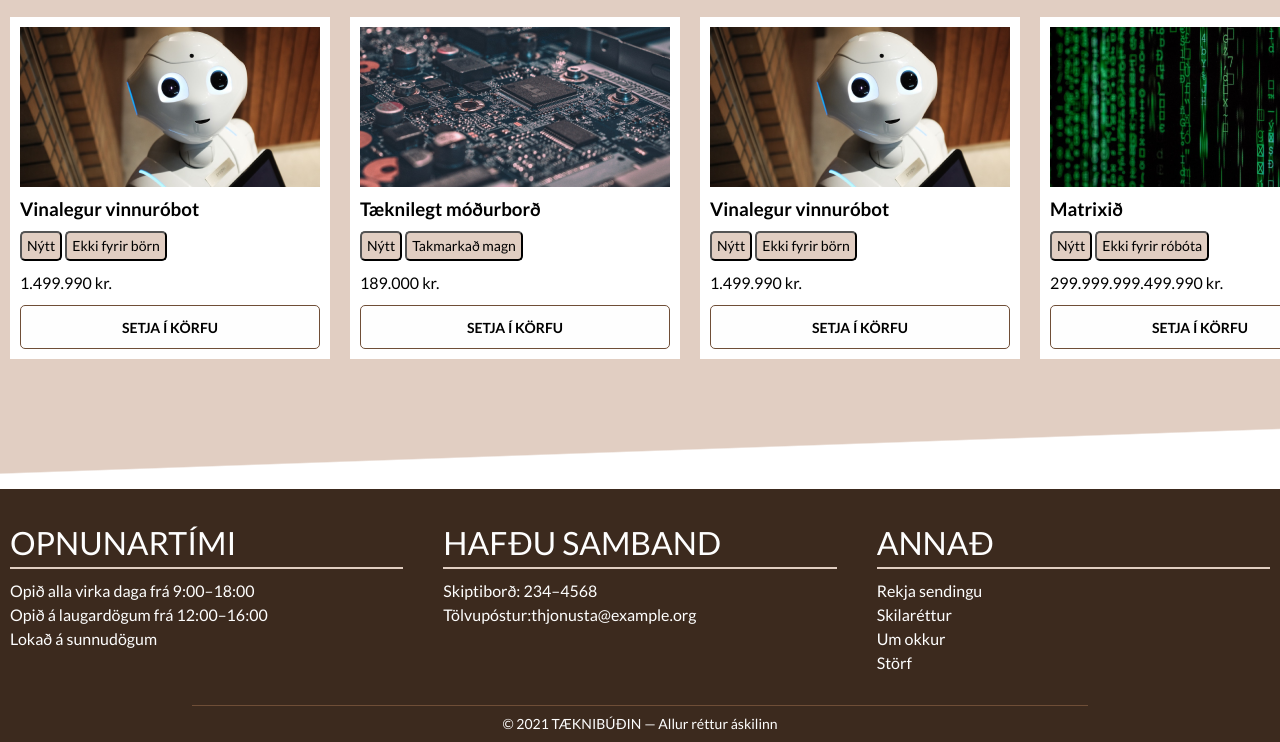
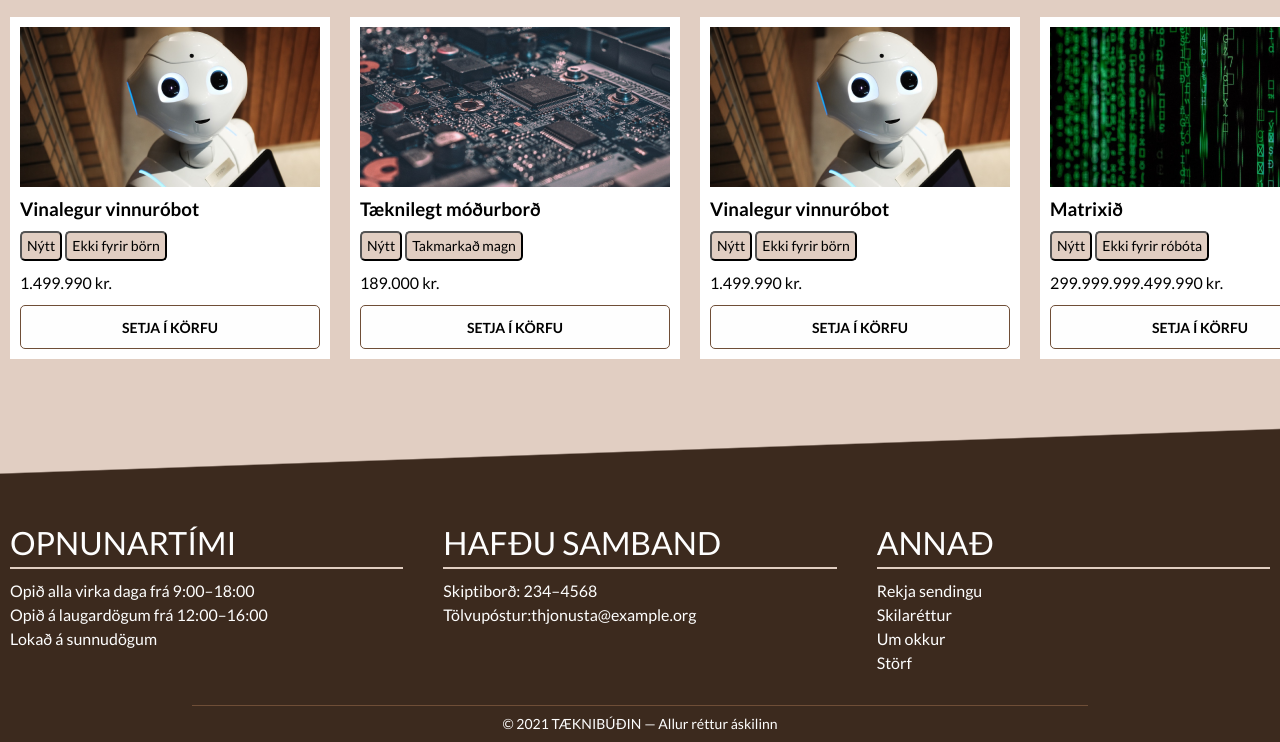
Before and after one commit to hemmiklemmi/Taeknibudin-vefsida, a website: page index.html in a window 1280 px wide. Shown: the part 2558-3300 px from the top of the page. Drawn offline with Linux system fonts and the light colour scheme.

Commit message:
bætti við halla í lok forsíðu og setti öll halla div i triangles.scss

```diff
--- a/index.html
+++ b/index.html
@@ -158,8 +158,9 @@
                     </section>
                 </div>
             </div>
-            <div class="triangle-container-r"></div>
+            <div class="triangle-container-footer"></div>
         </main>
+
         <footer>
             <section class="footer-section">
                 <h2>OPNUNARTÍMI</h2>
--- a/styles.scss
+++ b/styles.scss
@@ -5,3 +5,4 @@
 @import 'styles/content-new';
 @import 'styles/products-new';
 @import 'styles/footer';
+@import 'styles/triangles';
--- a/styles/fonts.scss
+++ b/styles/fonts.scss
@@ -45,13 +45,6 @@ body {
   }
 }
 
-.products {
-  .products-h2-container h2 {
-    font-size: 36px;
-    line-height: 48px;
-  }
-}
-
 footer {
   h2 {
     font-family: 'Lato', sans-serif;
@@ -66,3 +59,10 @@ footer {
     line-height: 16px;
   }
 }
+
+.products {
+  .products-h2-container h2 {
+    font-size: 36px;
+    line-height: 48px;
+  }
+}
--- a/styles/products-new.scss
+++ b/styles/products-new.scss
@@ -1,3 +1,9 @@
+.products-h2-container {
+  h2 {
+    grid-column: 2;
+  }
+}
+
 .products {
   background: #e1cec2;
   display: grid;
@@ -42,21 +48,3 @@ section {
   height: 44px;
   padding: 10px 15px;
 }
-
-.triangle-container {
-  background: linear-gradient(178deg, rgb(255 255 255) 41%, #e1cec2 42%);
-  height: 100px;
-  width: 100%;
-
-  &-r {
-    background: linear-gradient(-2deg, rgb(255 255 255) 41%, #e1cec2 42%);
-    height: 100px;
-    width: 100%;
-  }
-}
-
-.products-h2-container {
-  h2 {
-    grid-column: 2;
-  }
-}
--- /dev/null
+++ b/styles/triangles.scss
@@ -0,0 +1,17 @@
+.triangle-container {
+  background: linear-gradient(178deg, rgb(255 255 255) 41%, #e1cec2 42%);
+  height: 100px;
+  width: 100%;
+
+  &-r {
+    background: linear-gradient(-2deg, rgb(255 255 255) 41%, #e1cec2 42%);
+    height: 100px;
+    width: 100%;
+  }
+
+  &-footer {
+    background: linear-gradient(-2deg, #3c2a1e 41%, #e1cec2 42%);
+    height: 100px;
+    width: 100%;
+  }
+}
```
Also changed, not shown: styles.css, 1 other file.
